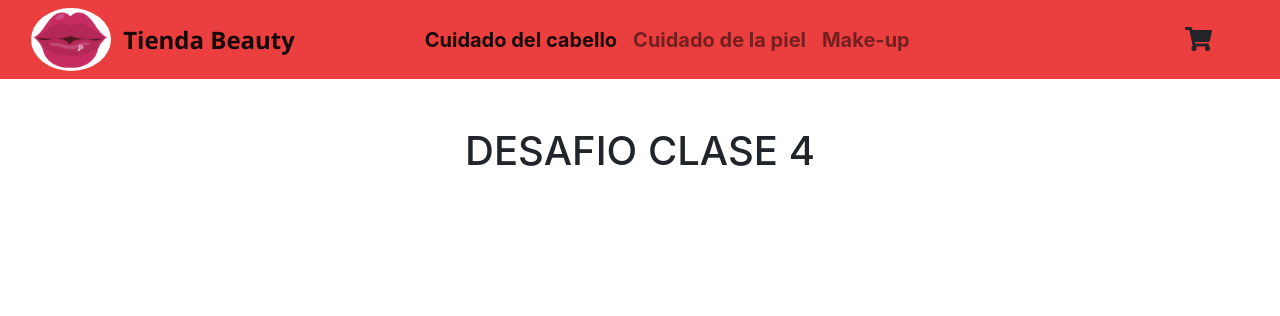
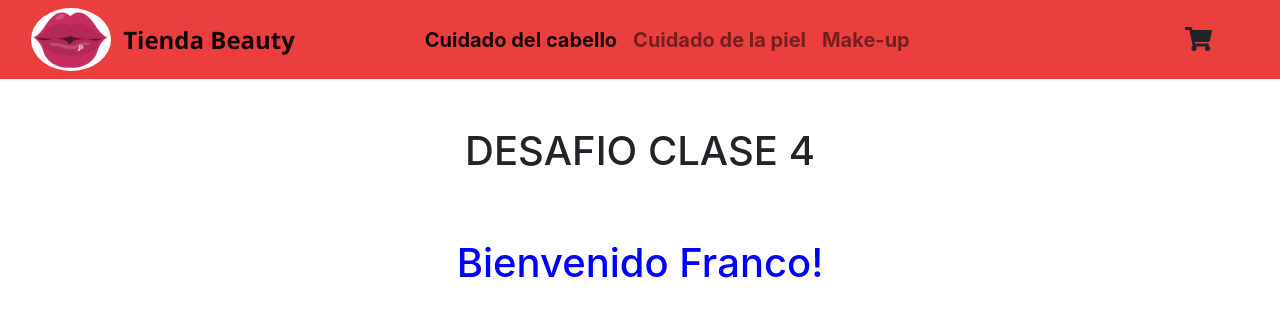
Before and after one commit to monisz/proyecto-react, a React (Create React App) app: page / in a window 1280 px wide. Shown: the top 316 px of the page. Built offline with nearby package versions, Linux system fonts and the light colour scheme.

Commit message:
saludo-creado

```diff
--- a/src/App.jsx
+++ b/src/App.jsx
@@ -1,9 +1,11 @@
 import 'bootstrap/dist/css/bootstrap.min.css'
 import './App.css';
+import { Saludo } from './ItemListContainer';
 import { Nav } from './components/NavBar';
 
 
 function App() {
+  const usuario = {name: "Franco"}
   return (
     <div className="App">
       <body>
@@ -14,6 +16,7 @@ function App() {
           <h1 style= {{display: 'flex', justifyContent: 'center'}} >
             DESAFIO CLASE 4
           </h1>
+          <Saludo dataUsuario={usuario} title={'Bienvenido'}/>
         </header>
       </body>
     </div>
--- /dev/null
+++ b/src/ItemListContainer/index.jsx
@@ -0,0 +1,7 @@
+export const Saludo = (props) => {
+    return (
+        <div style= {{display: 'flex', justifyContent: 'center', color: 'blue', marginTop: '5%'}}>
+            <h1>{props.title} {props.dataUsuario.name}!</h1>
+        </div>
+    )
+}
--- a/src/components/NavBar/CartWidget/cart.jsx
+++ b/src/components/NavBar/CartWidget/cart.jsx
@@ -12,6 +12,3 @@ export const Cart = () => {
 }
 
 //ReactDOM.render(element, document.body)
-
-
-//<FontAwesomeIcon icon={faShoppingCart} />
--- a/src/components/NavBar/index.jsx
+++ b/src/components/NavBar/index.jsx
@@ -4,7 +4,6 @@ const menu = ['Cuidado del cabello', 'Cuidado de la piel', 'Make-up']
 
 export const Nav = () => {
     return (
-        // eslint-disable
         <nav className="navbar navbar-expand-lg navbar-light barraNavegacion">
             <div className="container-fluid">
                 <img className="logo" src="/imagenes/logo-beauty2.png" alt="logo" />
@@ -26,7 +25,6 @@ export const Nav = () => {
                     </ul>
                 </div>
                 <Cart />
-
             </div>
         </nav>
     )
```
